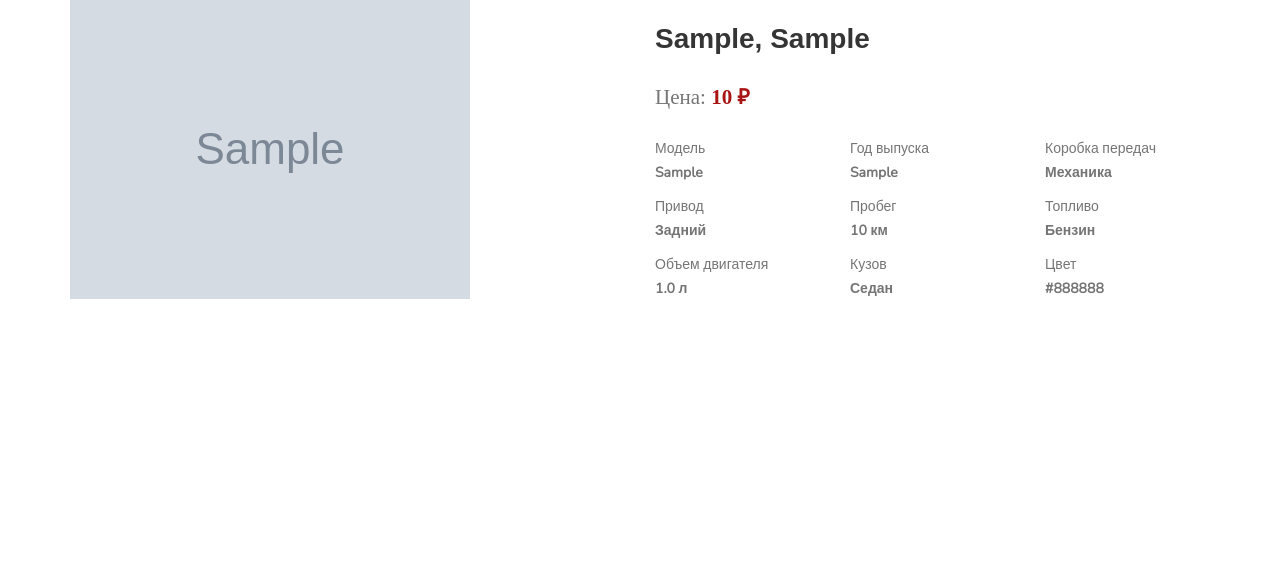
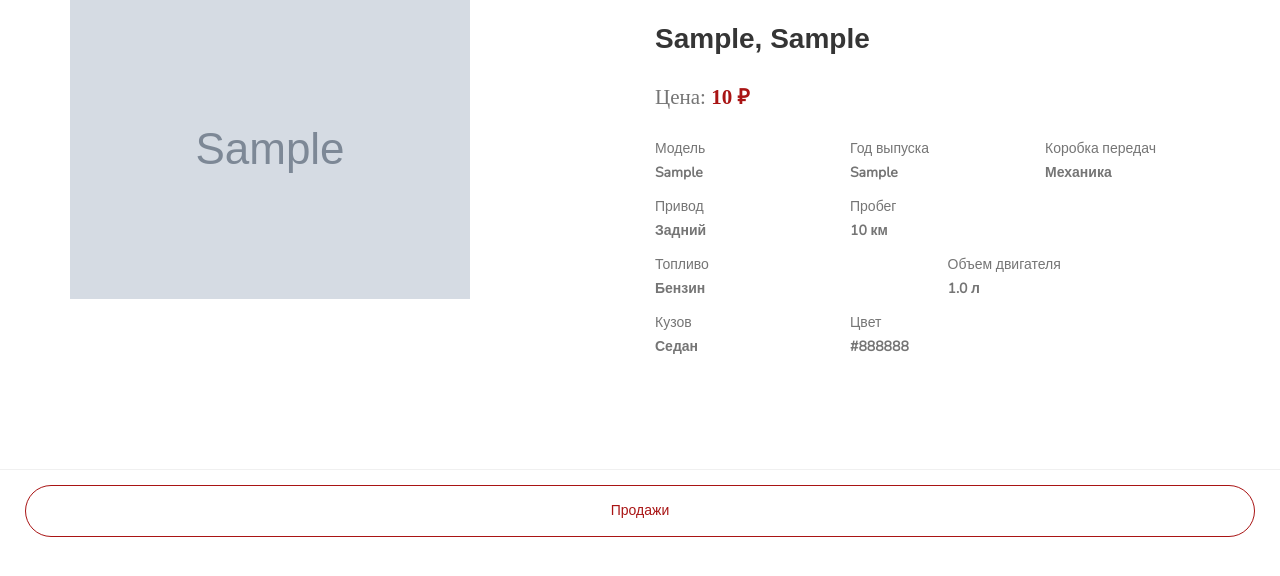
Before and after one commit to razbudin/Django_ORM_Net, a Django app: page /cars/1/ in a window 1280 px wide. Shown: the part 171-747 px from the top of the page. Run offline with Django 4.2, Linux system fonts and the light colour scheme; tables that the repository leaves empty hold one stand-in row (values such as "Sample post"); grey boxes marked "Sample" are stand-in pictures; some libraries are stand-ins or nearby versions; some web fonts are replaced.

Commit message:
На страницу detailsдобавлена кнопка Продажи

```diff
--- a/2.1/orm_shop/main/views.py
+++ b/2.1/orm_shop/main/views.py
@@ -22,7 +22,8 @@ def cars_list_view(request):
 def car_details_view(request, car_id):
     try:
         car = Car.objects.get(id=car_id)
-        context = {'car': car}
+        sales = Sale.objects.filter(car=car_id)
+        context = {'car': car, 'sales': sales}
         template_name = 'main/details.html'
         return render(request, template_name, context)
     except Car.DoesNotExist:
--- a/2.1/orm_shop/templates/main/details.html
+++ b/2.1/orm_shop/templates/main/details.html
@@ -49,7 +49,7 @@
                 <strong>{{ car.mileage }} км</strong>
               </p>
             </div>
-            <div class="col-md-4 col-sm-6">
+            <div class="col- wmd-4 col-sm-6">
               <p>
                 <span>Топливо</span>
                 <br>
@@ -82,4 +82,9 @@
       </div>
     </div>
   </section>
+  {% if sales %}
+    <div class="courses-info">
+			<a href="{% url 'sales' car.id %}" class="section-btn btn btn-primary btn-block">Продажи</a>
+		</div>
+  {% endif %}
 {% endblock content %}
```
